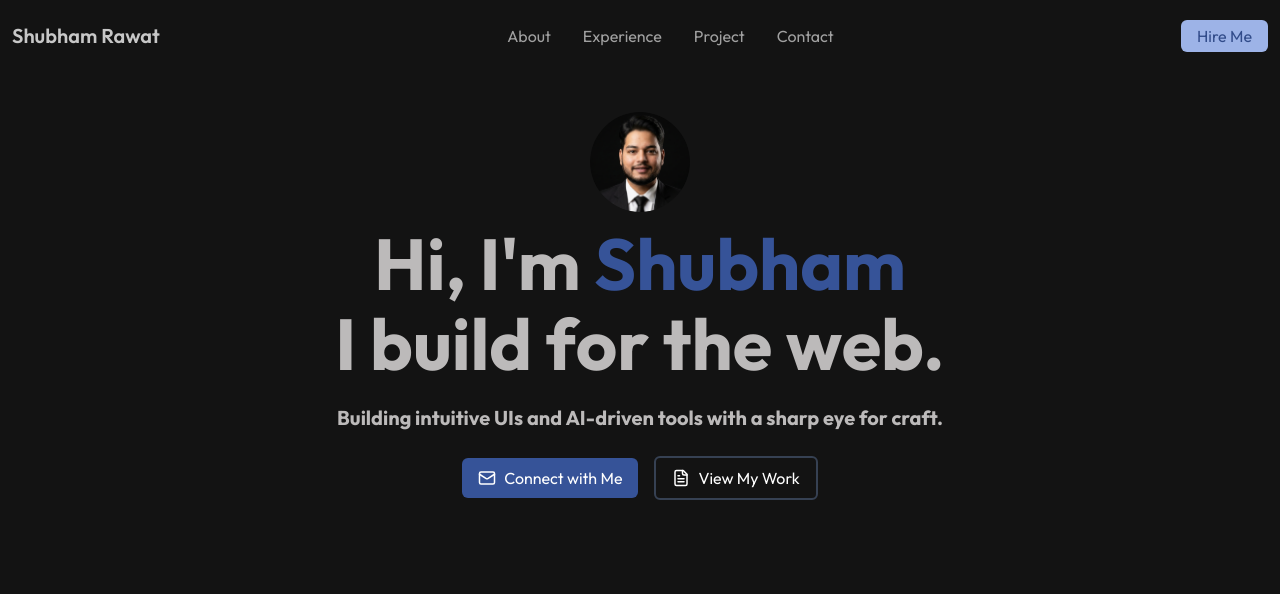
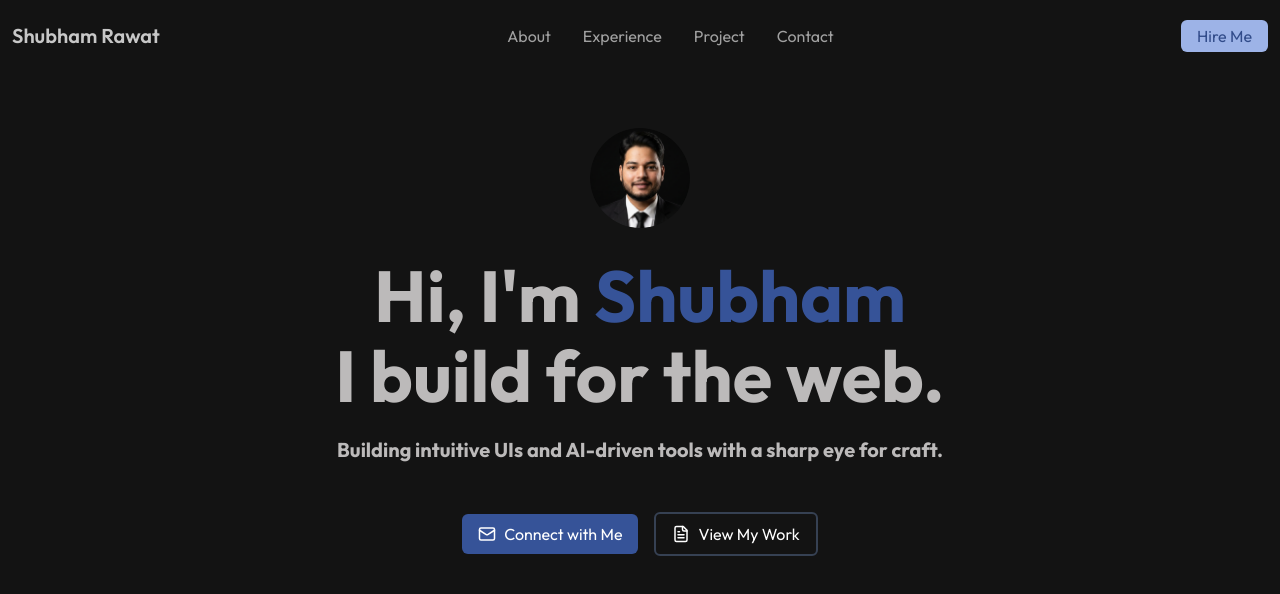
Before and after one commit to shubhamrawat0269/portfolio, a Next.js app: page / in a window 1280 px wide. Shown: the top 594 px of the page. Built offline with nearby package versions, Linux system fonts and the light colour scheme; a web font is replaced by a local one.

Commit message:
Updated : spacing added

```diff
--- a/app/components/organisms/HeroSection.jsx
+++ b/app/components/organisms/HeroSection.jsx
@@ -20,7 +20,7 @@ export default function HeroSection() {
             alt="Shubham Rawat"
             width={100}
             height={100}
-            className="rounded-full mx-auto"
+            className="rounded-full mx-auto my-4"
           />
         </motion.div>
 
@@ -44,7 +44,7 @@ export default function HeroSection() {
         {/* Buttons */}
         <motion.div
           variants={fadeUp}
-          className="flex flex-col md:flex-row items-center justify-center gap-4 py-4"
+          className="flex flex-col md:flex-row items-center justify-center gap-4 py-10"
         >
           <a href="#contact">
             <button className="bg-[#365398] order-2 md:order-1 text-white px-4 py-2 rounded-md cursor-pointer flex items-center gap-2 hover:bg-[#1550da] transition">
```
